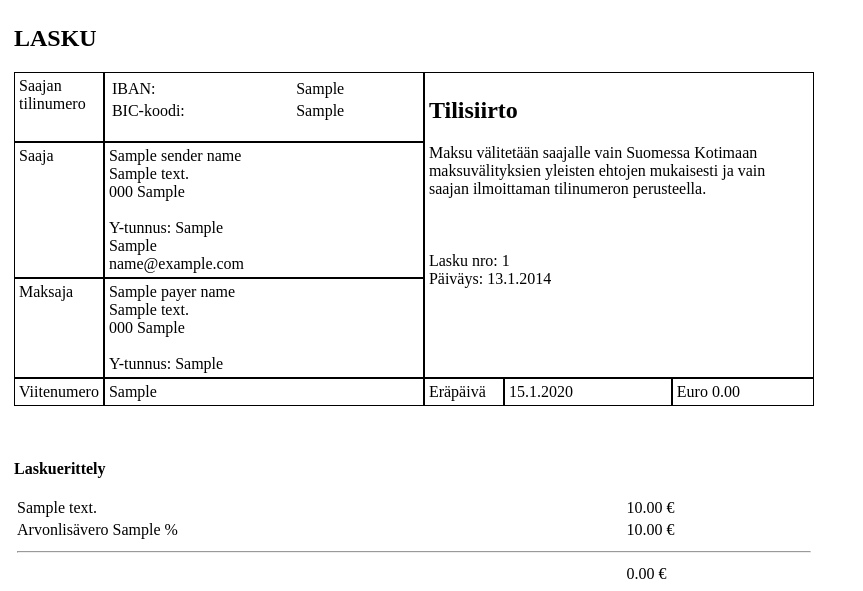
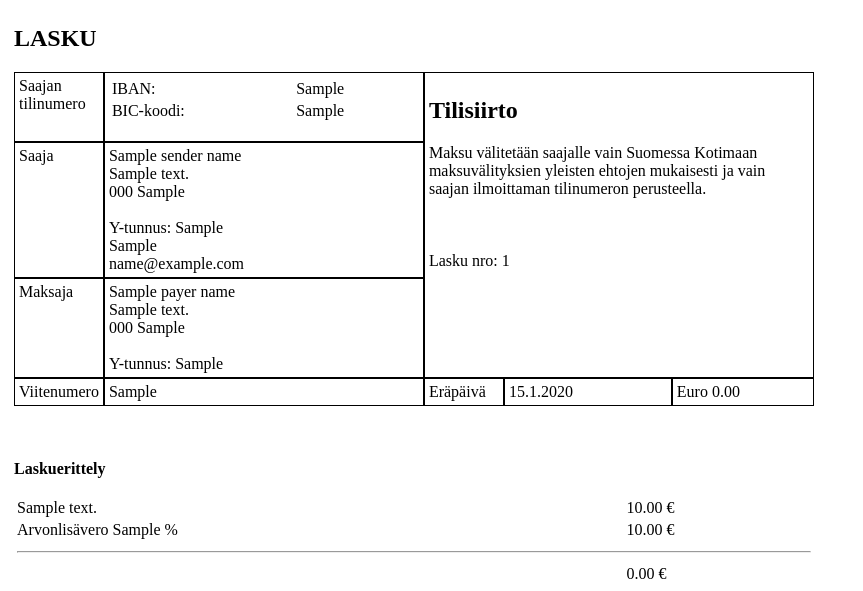
Before and after one commit to artur-gajewski/laskunautti, a PHP site: template views/invoice.twig in a window 1280 px wide. Shown: the part 15-606 px from the top of the page, without its empty margins (0-863 px from the left). Run offline with PHP 8.4, Linux system fonts and the light colour scheme; the template is opened without the code that fills it: most values are stand-ins (such as "Sample title", 1, 10 or a date in 2020); some libraries are stand-ins or nearby versions.

Commit message:
Removed date

```diff
--- a/views/invoice.twig
+++ b/views/invoice.twig
@@ -55,8 +55,6 @@
                                         {% if billNumber is defined %}
                                         <br/><br/><br/><br/>
                                         Lasku nro: {{ billNumber }}
-                                        <br/>
-                                        Päiväys: {{ "now"|date("j.n.Y") }}
                                         {% endif %}
                                     </td>
                                 </tr>
```
